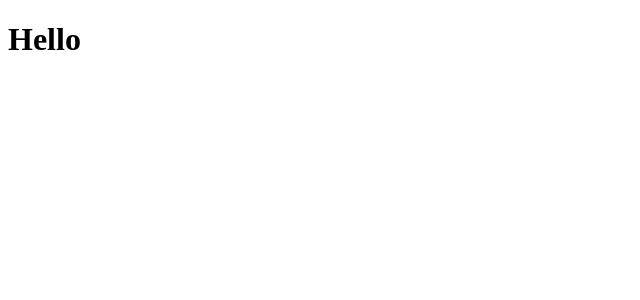
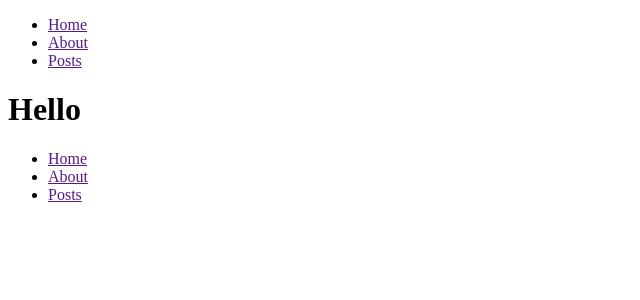
Before and after one commit to HlaingMinThan/Nuxt-Js-Lc, a Nuxt app: page / in a window 1280 px wide. Shown: the top 300 px of the page, without its empty margins (0-640 px from the left). Built offline with nearby package versions, Linux system fonts and the light colour scheme.

Commit message:
default layout system

```diff
--- /dev/null
+++ b/layouts/default.vue
@@ -0,0 +1,19 @@
+<template>
+  <div>
+    <nav>
+        <ul>
+            <li><a href="">Home</a></li>
+            <li><a href="">About</a></li>
+            <li><a href="">Posts</a></li>
+        </ul>
+    </nav>
+    <slot />
+    <footer>
+         <ul>
+            <li><a href="">Home</a></li>
+            <li><a href="">About</a></li>
+            <li><a href="">Posts</a></li>
+        </ul>
+    </footer>
+  </div>
+</template>
```
